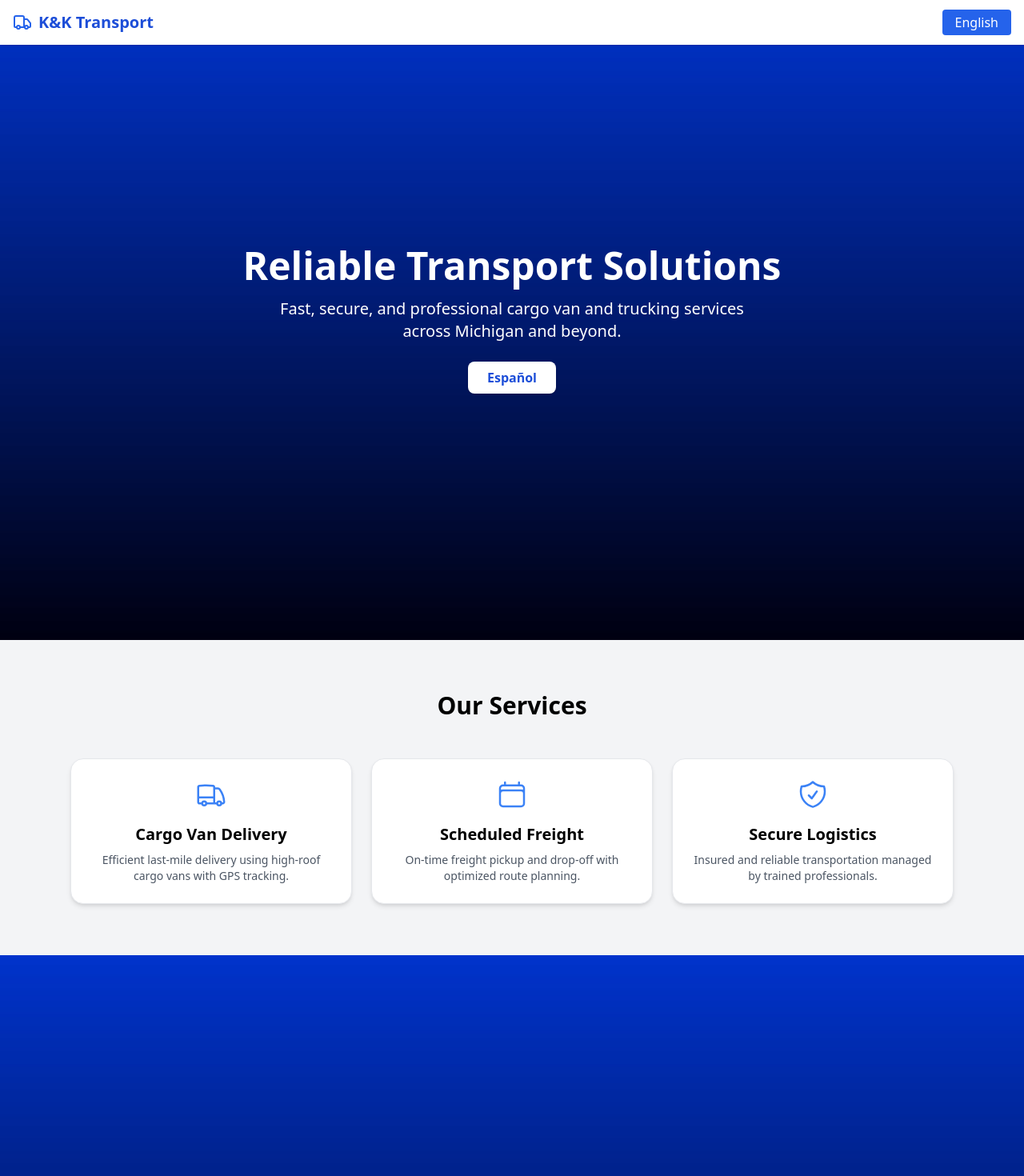
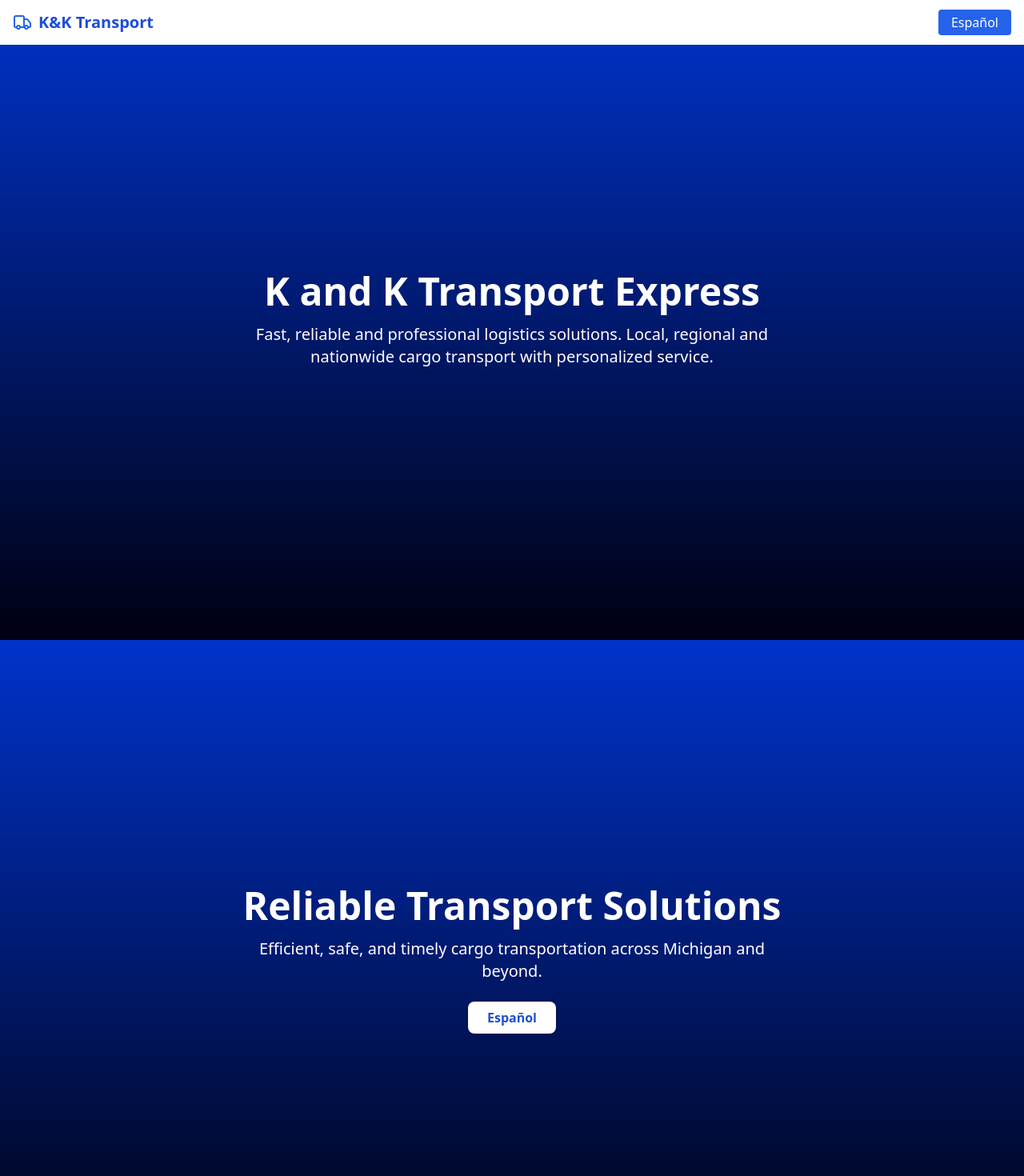
Before and after one commit to kktransportexpress/kk-transport-express, a React (Vite) app: page / in a window 1280 px wide. Shown: the top 1470 px of the page at 80% size. Built offline with nearby package versions, Linux system fonts and the light colour scheme.

Commit message:
Mejoras al contenido y traducciones en App.jsx

```diff
--- a/src/App.jsx
+++ b/src/App.jsx
@@ -1,75 +1,74 @@
-
-import React, { useState } from "react";
+import { useState } from "react";
 import Navbar from "./components/Navbar";
 import About from "./components/About";
 import Contact from "./components/Contact";
 import Footer from "./components/Footer";
 import { TruckIcon, CalendarIcon, ShieldCheckIcon } from "@heroicons/react/24/outline";
 
-const App = () => {
-  const [lang, setLang] = useState("en");
-
 const contentEN = {
   heroTitle: "Reliable Transport Solutions",
-    heroSubtitle: "Fast, secure, and professional cargo van and trucking services across Michigan and beyond.",
+  heroSubtitle: "Efficient, safe, and timely cargo transportation across Michigan and beyond.",
   switchLang: "Español",
   servicesTitle: "Our Services",
   services: [
     {
-        icon: <TruckIcon className="h-10 w-10 text-blue-500" />,
-        label: "Cargo Van Delivery",
-        description: "Efficient last-mile delivery using high-roof cargo vans with GPS tracking.",
+      icon: <TruckIcon className="h-12 w-12 text-blue-700" />,
+      label: "Local & Regional Delivery",
+      description: "Same-day and next-day cargo transportation services across Michigan.",
     },
     {
-        icon: <CalendarIcon className="h-10 w-10 text-blue-500" />,
-        label: "Scheduled Freight",
-        description: "On-time freight pickup and drop-off with optimized route planning.",
+      icon: <CalendarIcon className="h-12 w-12 text-blue-700" />,
+      label: "Scheduled Routes",
+      description: "Reliable delivery with pre-scheduled routes to fit your business needs.",
     },
     {
-        icon: <ShieldCheckIcon className="h-10 w-10 text-blue-500" />,
-        label: "Secure Logistics",
-        description: "Insured and reliable transportation managed by trained professionals.",
+      icon: <ShieldCheckIcon className="h-12 w-12 text-blue-700" />,
+      label: "Licensed & Insured",
+      description: "Your cargo is safe with us—fully licensed, insured, and professional.",
     },
   ],
 };
 
 const contentES = {
   heroTitle: "Soluciones de Transporte Confiables",
-    heroSubtitle: "Servicios rápidos, seguros y profesionales de carga y transporte en Michigan y alrededores.",
+  heroSubtitle: "Transporte de carga eficiente, seguro y puntual en Michigan y más allá.",
   switchLang: "English",
   servicesTitle: "Nuestros Servicios",
   services: [
     {
-        icon: <TruckIcon className="h-10 w-10 text-blue-500" />,
-        label: "Entregas en Van",
-        description: "Entrega eficiente con vans altas y seguimiento GPS en tiempo real.",
+      icon: <TruckIcon className="h-12 w-12 text-blue-700" />,
+      label: "Entrega Local y Regional",
+      description: "Transporte de carga en el mismo día o al día siguiente dentro de Michigan.",
     },
     {
-        icon: <CalendarIcon className="h-10 w-10 text-blue-500" />,
-        label: "Fletes Programados",
-        description: "Recolección y entrega puntual con rutas optimizadas.",
+      icon: <CalendarIcon className="h-12 w-12 text-blue-700" />,
+      label: "Rutas Programadas",
+      description: "Entrega confiable con rutas preestablecidas para su negocio.",
     },
     {
-        icon: <ShieldCheckIcon className="h-10 w-10 text-blue-500" />,
-        label: "Logística Segura",
-        description: "Transporte asegurado y confiable, manejado por profesionales capacitados.",
+      icon: <ShieldCheckIcon className="h-12 w-12 text-blue-700" />,
+      label: "Licenciados y Asegurados",
+      description: "Su carga está segura con nosotros: empresa profesional con licencia y seguro.",
     },
   ],
 };
 
+function App() {
+  const [lang, setLang] = useState("en");
   const content = lang === "en" ? contentEN : contentES;
 
   return (
     <>
-      <Navbar />
+      <Navbar lang={lang} setLang={setLang} />
+      <About lang={lang} />
+
+      {/* Hero Section */}
       <section
         className="h-screen bg-cover bg-center flex flex-col items-center justify-center text-white"
         style={{ backgroundImage: "url('/truck-hero.jpg')" }}
       >
         <h1 className="text-5xl font-bold mb-4">{content.heroTitle}</h1>
-        <p className="text-xl max-w-2xl px-4 text-center">
-          {content.heroSubtitle}
-        </p>
+        <p className="text-xl max-w-2xl px-4 text-center">{content.heroSubtitle}</p>
         <button
           onClick={() => setLang(lang === "en" ? "es" : "en")}
           className="mt-6 px-6 py-2 bg-white text-blue-700 font-semibold rounded-lg shadow hover:bg-gray-100 transition"
@@ -78,12 +77,9 @@ const App = () => {
         </button>
       </section>
 
-      {lang === "en" && (
-        <>
+      {/* Services Section */}
       <section className="py-16 bg-gray-100">
-            <h2 className="text-3xl font-bold text-center mb-12">
-              {content.servicesTitle}
-            </h2>
+        <h2 className="text-3xl font-bold text-center mb-12">{content.servicesTitle}</h2>
         <div className="grid grid-cols-1 md:grid-cols-3 gap-6 max-w-6xl mx-auto px-6">
           {content.services.map((service, index) => (
             <div
@@ -97,38 +93,14 @@ const App = () => {
           ))}
         </div>
       </section>
-          <About />
-          <Contact />
-        </>
-      )}
 
-      {lang === "es" && (
-        <>
-          <section className="py-16 bg-gray-100">
-            <h2 className="text-3xl font-bold text-center mb-12">
-              {content.servicesTitle}
-            </h2>
-            <div className="grid grid-cols-1 md:grid-cols-3 gap-6 max-w-6xl mx-auto px-6">
-              {content.services.map((service, index) => (
-                <div
-                  key={index}
-                  className="border rounded-2xl shadow-md p-6 text-center bg-white hover:shadow-lg transition"
-                >
-                  <div className="mb-4 flex justify-center">{service.icon}</div>
-                  <h3 className="text-xl font-semibold mb-2">{service.label}</h3>
-                  <p className="text-gray-600 text-sm">{service.description}</p>
-                </div>
-              ))}
-            </div>
-          </section>
-          <About />
-          <Contact />
-        </>
-      )}
+      {/* Contact Section */}
+      <Contact lang={lang} />
 
+      {/* Footer */}
       <Footer />
     </>
   );
-};
+}
 
 export default App;
```
Lines whose indentation alone changed are shown as unchanged.
